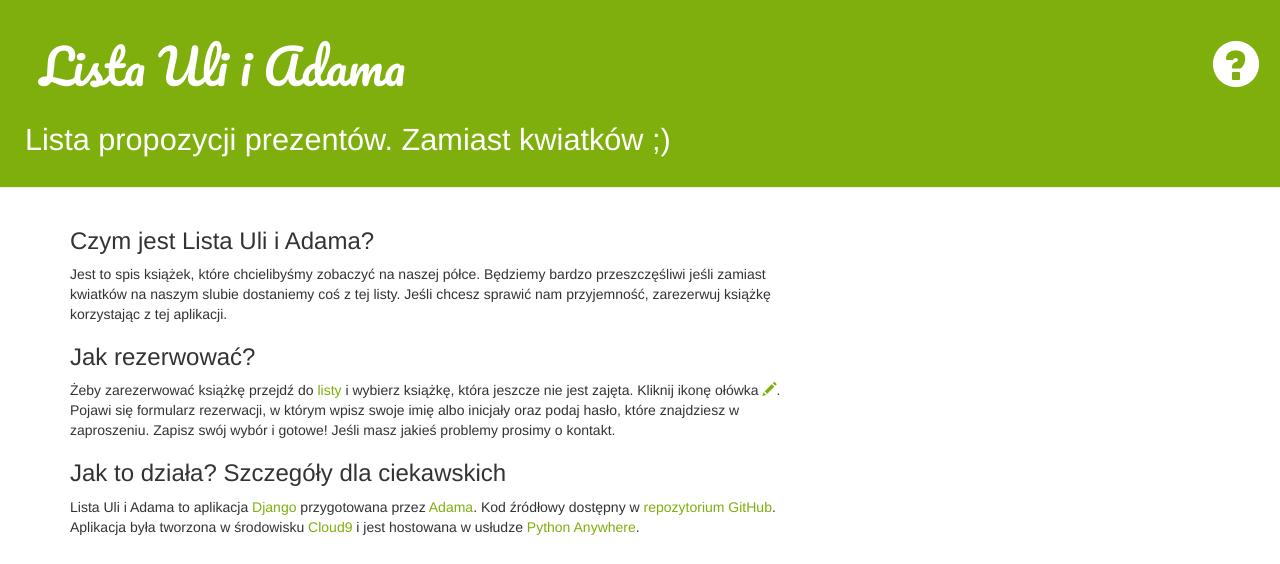
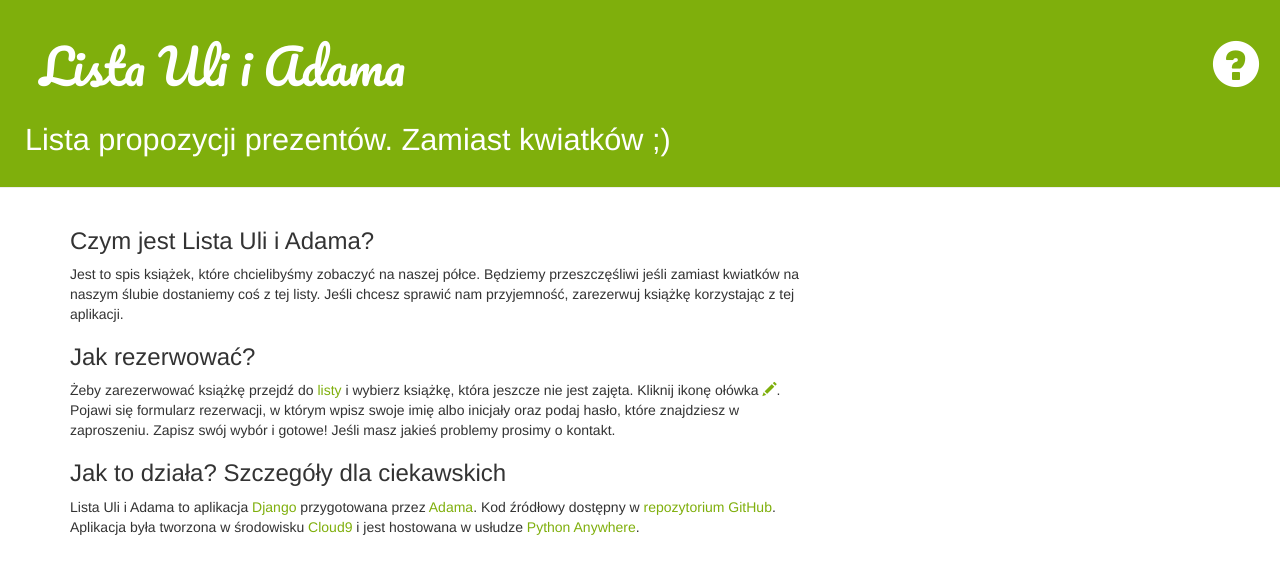
Before and after one commit to adamgolubowski/naszalista, a Django app: page /info in a window 1280 px wide. Shown: the top 564 px of the page. Run offline with Django 3.2, Linux system fonts and the light colour scheme; some libraries are stand-ins or nearby versions.

Commit message:
corrected typos in the info template

```diff
--- a/lista/templates/info.html
+++ b/lista/templates/info.html
@@ -4,7 +4,7 @@
         Czym jest Lista Uli i Adama?
     </h3>
     <p>
-        Jest to spis książek, które chcielibyśmy zobaczyć na naszej półce. Będziemy bardzo przeszczęśliwi jeśli zamiast kwiatków na naszym slubie dostaniemy coś z tej listy.
+        Jest to spis książek, które chcielibyśmy zobaczyć na naszej półce. Będziemy przeszczęśliwi jeśli zamiast kwiatków na naszym ślubie dostaniemy coś z tej listy.
         Jeśli chcesz sprawić nam przyjemność, zarezerwuj książkę korzystając z tej aplikacji.
     </p>
     <h3>
```
